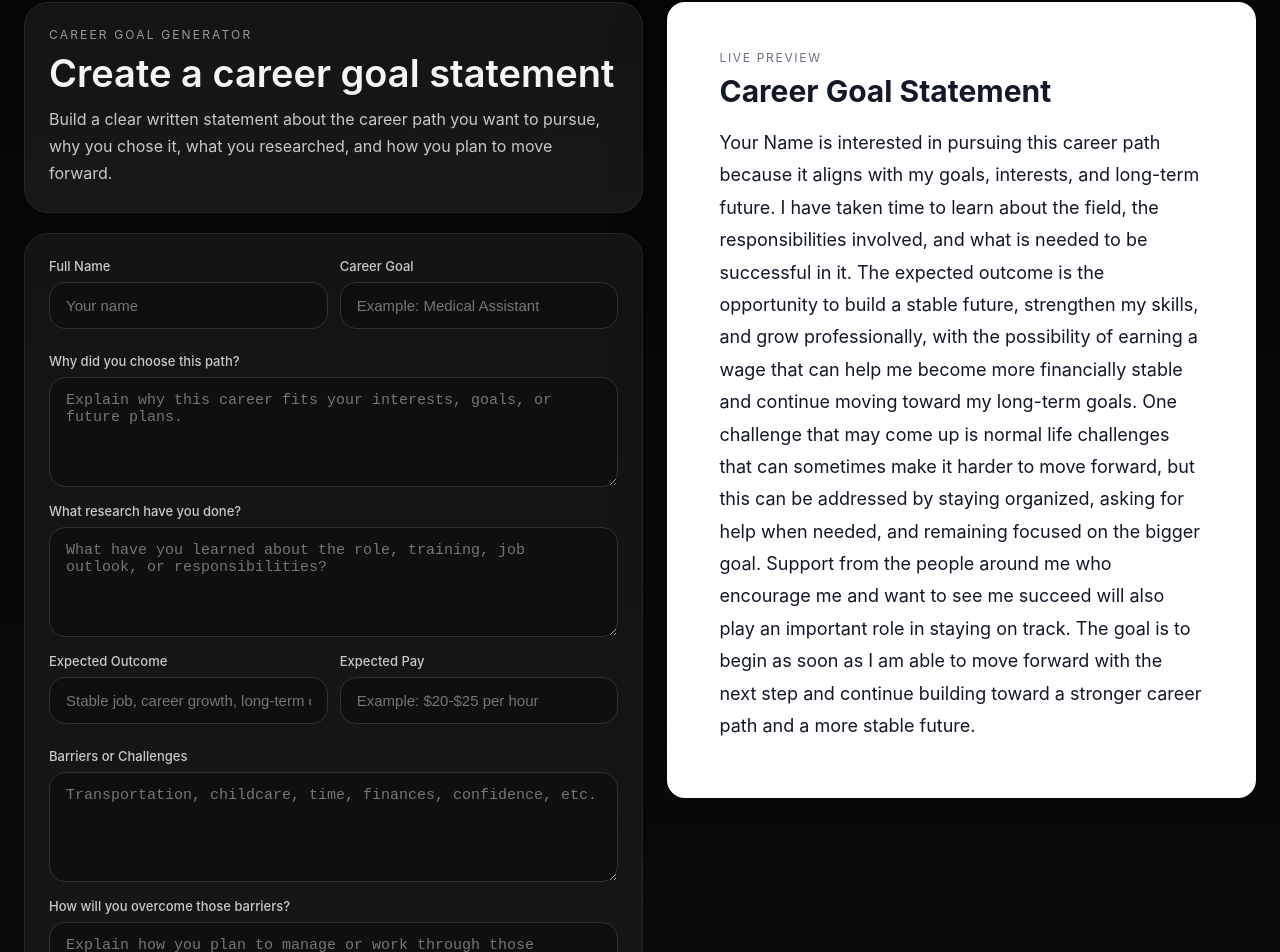
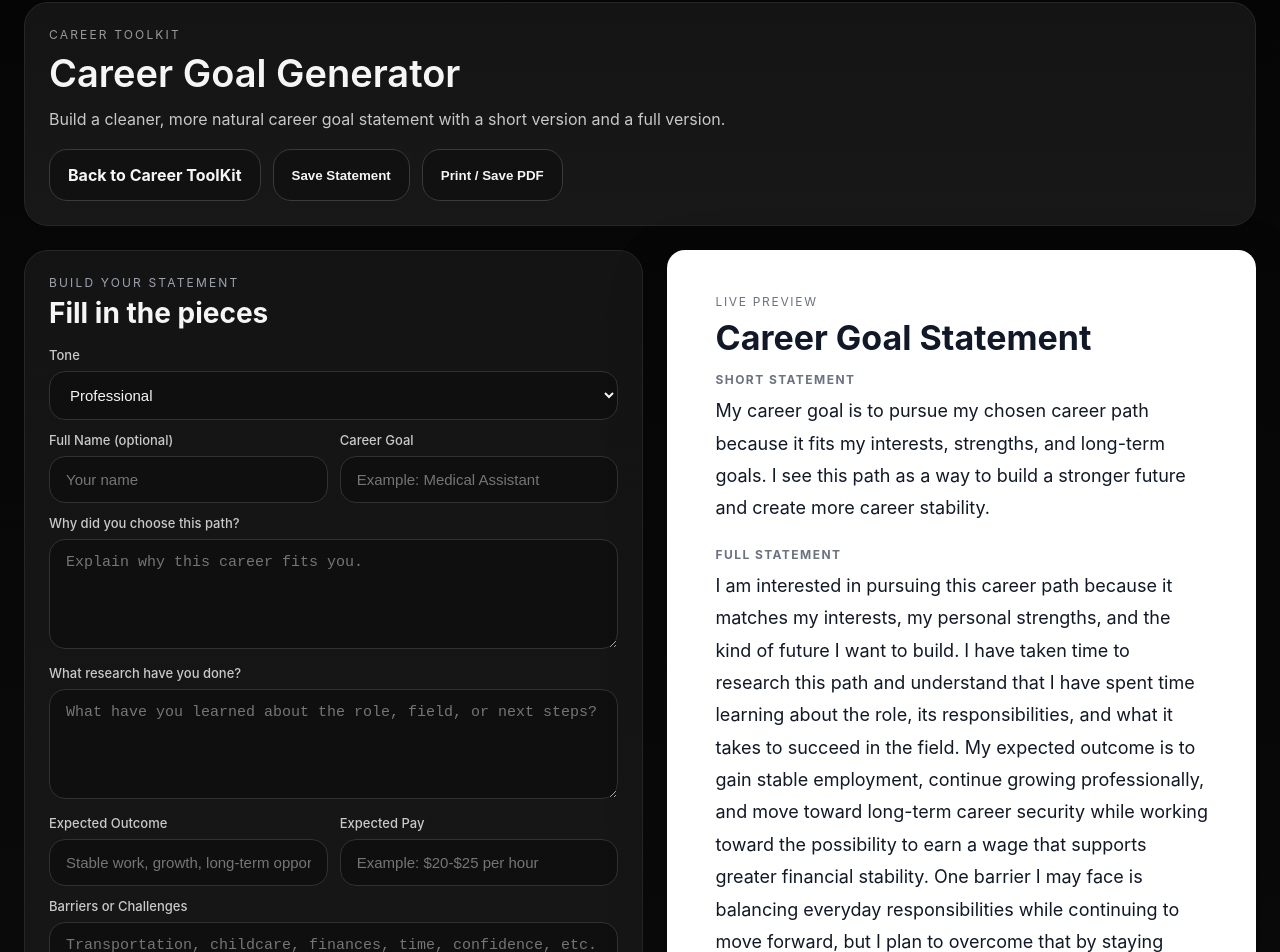
Before and after one commit to UrMizery/hireminds-platform, a Next.js app: page /career-toolkit/career-goal-generator in a window 1280 px wide. Shown: the part 138-1090 px from the top of the page. Built offline with nearby package versions, Linux system fonts and the light colour scheme; no server answers.

Commit message:
Update page.tsx

```diff
--- a/app/career-toolkit/career-goal-generator/page.tsx
+++ b/app/career-toolkit/career-goal-generator/page.tsx
@@ -1,6 +1,8 @@
 "use client";
 
 import { useMemo, useState } from "react";
+
+type ToneType = "professional" | "confident" | "simple";
 
 export default function CareerGoalGeneratorPage() {
 const [fullName, setFullName] = useState("");
@@ -14,36 +16,65 @@ const [overcomeBarriers, setOvercomeBarriers] = useState("");
 const [supportSystem, setSupportSystem] = useState("");
 const [startTimeline, setStartTimeline] = useState("");
 const [extraNotes, setExtraNotes] = useState("");
+const [tone, setTone] = useState<ToneType>("professional");
 
-const generatedEssay = useMemo(() => {
-const name = fullName || "Your Name";
-const goal = careerGoal || "this career path";
-const chosen = whyChosen || "it aligns with my goals, interests, and long-term future";
+const shortStatement = useMemo(() => {
+const goal = careerGoal || "my chosen career path";
+const reason =
+whyChosen ||
+"it fits my interests, strengths, and long-term goals";
+const outcome =
+expectedOutcome ||
+"build a stronger future and create more career stability";
+
+if (tone === "confident") {
+return `My goal is to pursue ${goal} because ${reason}. I believe this path will help me ${outcome}.`;
+}
+
+if (tone === "simple") {
+return `I want to pursue ${goal} because ${reason}. My goal is to ${outcome}.`;
+}
+
+return `My career goal is to pursue ${goal} because ${reason}. I see this path as a way to ${outcome}.`;
+}, [careerGoal, whyChosen, expectedOutcome, tone]);
+
+const fullStatement = useMemo(() => {
+const introGoal = careerGoal || "this career path";
+const chosen =
+whyChosen ||
+"it matches my interests, my personal strengths, and the kind of future I want to build";
 const research =
 researchDone ||
-"I have taken time to learn about the field, the responsibilities involved, and what is needed to be successful in it";
+"I have spent time learning about the role, its responsibilities, and what it takes to succeed in the field";
 const outcome =
 expectedOutcome ||
-"the opportunity to build a stable future, strengthen my skills, and grow professionally";
+"gain stable employment, continue growing professionally, and move toward long-term career security";
 const pay =
 expectedPay ||
-"a wage that can help me become more financially stable and continue moving toward my long-term goals";
+"earn a wage that supports greater financial stability";
 const challenge =
 barriers ||
-"normal life challenges that can sometimes make it harder to move forward";
+"balancing everyday responsibilities while continuing to move forward";
 const solution =
 overcomeBarriers ||
-"staying organized, asking for help when needed, and remaining focused on the bigger goal";
+"staying organized, asking for support when needed, and remaining consistent with my goals";
 const support =
 supportSystem ||
 "the people around me who encourage me and want to see me succeed";
 const timeline =
-startTimeline || "as soon as I am able to move forward with the next step";
+startTimeline || "as soon as I am able to take the next step";
 const notes = extraNotes ? ` ${extraNotes}` : "";
 
-return `${fullName ? `${fullName}` : `${name}`} is interested in pursuing ${goal} because ${chosen}. ${research}. The expected outcome is ${outcome}, with the possibility of earning ${pay}. One challenge that may come up is ${challenge}, but this can be addressed by ${solution}. Support from ${support} will also play an important role in staying on track. The goal is to begin ${timeline} and continue building toward a stronger career path and a more stable future.${notes}`;
+if (tone === "confident") {
+return `I am interested in pursuing ${introGoal} because ${chosen}. I have already researched this path and understand that ${research}. My goal is to ${outcome} and work toward ${pay}. I understand that one challenge may be ${challenge}, but I plan to address that by ${solution}. I also have support from ${support}. I am prepared to begin ${timeline} and continue moving forward with focus and commitment.${notes}`;
+}
+
+if (tone === "simple") {
+return `I want to pursue ${introGoal} because ${chosen}. I have looked into this path and learned that ${research}. I hope this will help me ${outcome} and eventually ${pay}. One barrier I may face is ${challenge}, but I plan to work through that by ${solution}. I also have support from ${support}. I am ready to start ${timeline}.${notes}`;
+}
+
+return `I am interested in pursuing ${introGoal} because ${chosen}. I have taken time to research this path and understand that ${research}. My expected outcome is to ${outcome} while working toward the possibility to ${pay}. One barrier I may face is ${challenge}, but I plan to overcome that by ${solution}. I also have support from ${support}, which will help me stay focused and accountable. I am prepared to begin ${timeline} and continue building toward this goal.${notes}`;
 }, [
-fullName,
 careerGoal,
 whyChosen,
 researchDone,
@@ -54,10 +85,36 @@ overcomeBarriers,
 supportSystem,
 startTimeline,
 extraNotes,
+tone,
 ]);
 
 function handlePrint() {
 window.print();
+}
+
+function handleSaveText() {
+const content = `
+CAREER GOAL GENERATOR
+
+Name: ${fullName || "Not provided"}
+Tone: ${tone}
+
+SHORT STATEMENT
+${shortStatement}
+
+FULL STATEMENT
+${fullStatement}
+`.trim();
+
+const blob = new Blob([content], { type: "text/plain;charset=utf-8" });
+const url = URL.createObjectURL(blob);
+const link = document.createElement("a");
+link.href = url;
+link.download = "career-goal-statement.txt";
+document.body.appendChild(link);
+link.click();
+document.body.removeChild(link);
+URL.revokeObjectURL(url);
 }
 
 return (
@@ -86,20 +143,48 @@ margin: 0 !important;
 `}</style>
 
 <div style={styles.shell}>
-<section style={styles.leftCol}>
-<div style={styles.card}>
-<p style={styles.kicker}>Career Goal Generator</p>
-<h1 style={styles.title}>Create a career goal statement</h1>
+<section style={styles.heroCard}>
+<p style={styles.kicker}>Career ToolKit</p>
+<h1 style={styles.title}>Career Goal Generator</h1>
 <p style={styles.subtitle}>
-Build a clear written statement about the career path you want to pursue,
-why you chose it, what you researched, and how you plan to move forward.
+Build a cleaner, more natural career goal statement with a short version
+and a full version.
 </p>
+
+<div style={styles.heroButtons}>
+<a href="/career-toolkit" style={styles.linkButton}>
+Back to Career ToolKit
+</a>
+<button type="button" onClick={handleSaveText} style={styles.actionButton}>
+Save Statement
+</button>
+<button type="button" onClick={handlePrint} style={styles.actionButton}>
+Print / Save PDF
+</button>
+</div>
+</section>
+
+<div style={styles.layout}>
+<section style={styles.formCard}>
+<p style={styles.sectionKicker}>Build Your Statement</p>
+<h2 style={styles.sectionTitle}>Fill in the pieces</h2>
+
+<div style={styles.fieldWrap}>
+<label style={styles.label}>Tone</label>
+<select
+value={tone}
+onChange={(e) => setTone(e.target.value as ToneType)}
+style={styles.input}
+>
+<option value="professional">Professional</option>
+<option value="confident">Confident</option>
+<option value="simple">Simple</option>
+</select>
 </div>
 
-<div style={styles.card}>
 <div style={styles.twoCol}>
 <Field
-label="Full Name"
+label="Full Name (optional)"
 value={fullName}
 onChange={setFullName}
 placeholder="Your name"
@@ -116,14 +201,14 @@ placeholder="Example: Medical Assistant"
 label="Why did you choose this path?"
 value={whyChosen}
 onChange={setWhyChosen}
-placeholder="Explain why this career fits your interests, goals, or future plans."
+placeholder="Explain why this career fits you."
 />
 
 <TextAreaField
 label="What research have you done?"
 value={researchDone}
 onChange={setResearchDone}
-placeholder="What have you learned about the role, training, job outlook, or responsibilities?"
+placeholder="What have you learned about the role, field, or next steps?"
 />
 
 <div style={styles.twoCol}>
@@ -131,7 +216,7 @@ placeholder="What have you learned about the role, training, job outlook, or res
 label="Expected Outcome"
 value={expectedOutcome}
 onChange={setExpectedOutcome}
-placeholder="Stable job, career growth, long-term opportunity"
+placeholder="Stable work, growth, long-term opportunity"
 />
 <Field
 label="Expected Pay"
@@ -145,14 +230,14 @@ placeholder="Example: $20-$25 per hour"
 label="Barriers or Challenges"
 value={barriers}
 onChange={setBarriers}
-placeholder="Transportation, childcare, time, finances, confidence, etc."
+placeholder="Transportation, childcare, finances, time, confidence, etc."
 />
 
 <TextAreaField
-label="How will you overcome those barriers?"
+label="How will you overcome them?"
 value={overcomeBarriers}
 onChange={setOvercomeBarriers}
-placeholder="Explain how you plan to manage or work through those barriers."
+placeholder="Explain how you plan to manage those challenges."
 />
 
 <TextAreaField
@@ -175,26 +260,27 @@ value={extraNotes}
 onChange={setExtraNotes}
 placeholder="Anything else you want included."
 />
-
-<div style={styles.buttonRow}>
-<button onClick={handlePrint} style={styles.primaryButton}>
-Print / Save
-</button>
-
-<a href="/career-toolkit" style={styles.linkButton}>
-Back to Career ToolKit
-</a>
-</div>
-</div>
 </section>
 
-<aside className="print-wrap" style={styles.rightCol}>
+<aside className="print-wrap" style={styles.previewCol}>
 <div style={styles.previewPaper}>
 <p style={styles.previewKicker}>Live Preview</p>
 <h2 style={styles.previewTitle}>Career Goal Statement</h2>
-<p style={styles.previewText}>{generatedEssay}</p>
+
+{fullName ? <p style={styles.previewName}>{fullName}</p> : null}
+
+<div style={styles.previewBlock}>
+<p style={styles.previewLabel}>Short Statement</p>
+<p style={styles.previewText}>{shortStatement}</p>
+</div>
+
+<div style={styles.previewBlock}>
+<p style={styles.previewLabel}>Full Statement</p>
+<p style={styles.previewText}>{fullStatement}</p>
+</div>
 </div>
 </aside>
+</div>
 </div>
 </main>
 );
@@ -261,19 +347,9 @@ shell: {
 maxWidth: "1400px",
 margin: "0 auto",
 display: "grid",
-gridTemplateColumns: "1fr 0.95fr",
 gap: "24px",
-alignItems: "start",
 },
-leftCol: {
-display: "grid",
-gap: "20px",
-},
-rightCol: {
-position: "sticky",
-top: "24px",
-},
-card: {
+heroCard: {
 background: "linear-gradient(180deg, #141414 0%, #181818 100%)",
 border: "1px solid #262626",
 borderRadius: "24px",
@@ -297,6 +373,42 @@ margin: 0,
 color: "#c8c8c8",
 fontSize: "16px",
 lineHeight: 1.7,
+},
+heroButtons: {
+display: "flex",
+gap: "12px",
+marginTop: "16px",
+flexWrap: "wrap",
+},
+layout: {
+display: "grid",
+gridTemplateColumns: "1fr 0.95fr",
+gap: "24px",
+alignItems: "start",
+},
+formCard: {
+background: "linear-gradient(180deg, #141414 0%, #181818 100%)",
+border: "1px solid #262626",
+borderRadius: "24px",
+padding: "24px",
+},
+previewCol: {
+position: "sticky",
+top: "24px",
+},
+sectionKicker: {
+margin: "0 0 8px",
+color: "#9ca3af",
+fontSize: "12px",
+letterSpacing: "0.18em",
+textTransform: "uppercase",
+},
+sectionTitle: {
+margin: "0 0 18px",
+fontSize: "28px",
+lineHeight: 1.1,
+fontWeight: 700,
+color: "#f5f5f5",
 },
 twoCol: {
 display: "grid",
@@ -322,7 +434,6 @@ background: "#0f0f10",
 color: "#f4f4f5",
 fontSize: "15px",
 boxSizing: "border-box",
-marginBottom: "12px",
 },
 textarea: {
 width: "100%",
@@ -336,23 +447,6 @@ fontSize: "15px",
 resize: "vertical",
 boxSizing: "border-box",
 },
-buttonRow: {
-display: "grid",
-gridTemplateColumns: "1fr 1fr",
-gap: "12px",
-marginTop: "16px",
-},
-primaryButton: {
-width: "100%",
-padding: "15px 18px",
-borderRadius: "18px",
-border: "1px solid #d1d5db",
-background: "linear-gradient(180deg, #d4d4d8 0%, #a3a3a3 100%)",
-color: "#09090b",
-fontSize: "15px",
-fontWeight: 700,
-cursor: "pointer",
-},
 linkButton: {
 display: "inline-flex",
 alignItems: "center",
@@ -365,12 +459,24 @@ background: "#111111",
 color: "#f5f5f5",
 fontWeight: 700,
 },
+actionButton: {
+display: "inline-flex",
+alignItems: "center",
+justifyContent: "center",
+padding: "15px 18px",
+borderRadius: "18px",
+border: "1px solid #3a3a3a",
+background: "#111111",
+color: "#f5f5f5",
+fontWeight: 700,
+cursor: "pointer",
+},
 previewPaper: {
 background: "#fff",
 color: "#111827",
 borderRadius: "18px",
-minHeight: "700px",
-padding: "48px 52px",
+minHeight: "760px",
+padding: "44px 48px",
 boxShadow: "0 20px 60px rgba(0,0,0,0.22)",
 },
 previewKicker: {
@@ -381,15 +487,33 @@ letterSpacing: "0.14em",
 textTransform: "uppercase",
 },
 previewTitle: {
-margin: "0 0 18px",
-fontSize: "30px",
+margin: "0 0 14px",
+fontSize: "34px",
 fontWeight: 700,
 color: "#111827",
+},
+previewName: {
+margin: "0 0 20px",
+fontSize: "16px",
+fontWeight: 600,
+color: "#374151",
+},
+previewBlock: {
+marginBottom: "22px",
+},
+previewLabel: {
+margin: "0 0 8px",
+color: "#6b7280",
+fontSize: "12px",
+letterSpacing: "0.12em",
+textTransform: "uppercase",
+fontWeight: 700,
 },
 previewText: {
 margin: 0,
 fontSize: "18px",
 lineHeight: 1.8,
+color: "#111827",
 whiteSpace: "pre-wrap",
 wordBreak: "break-word",
 },
```
